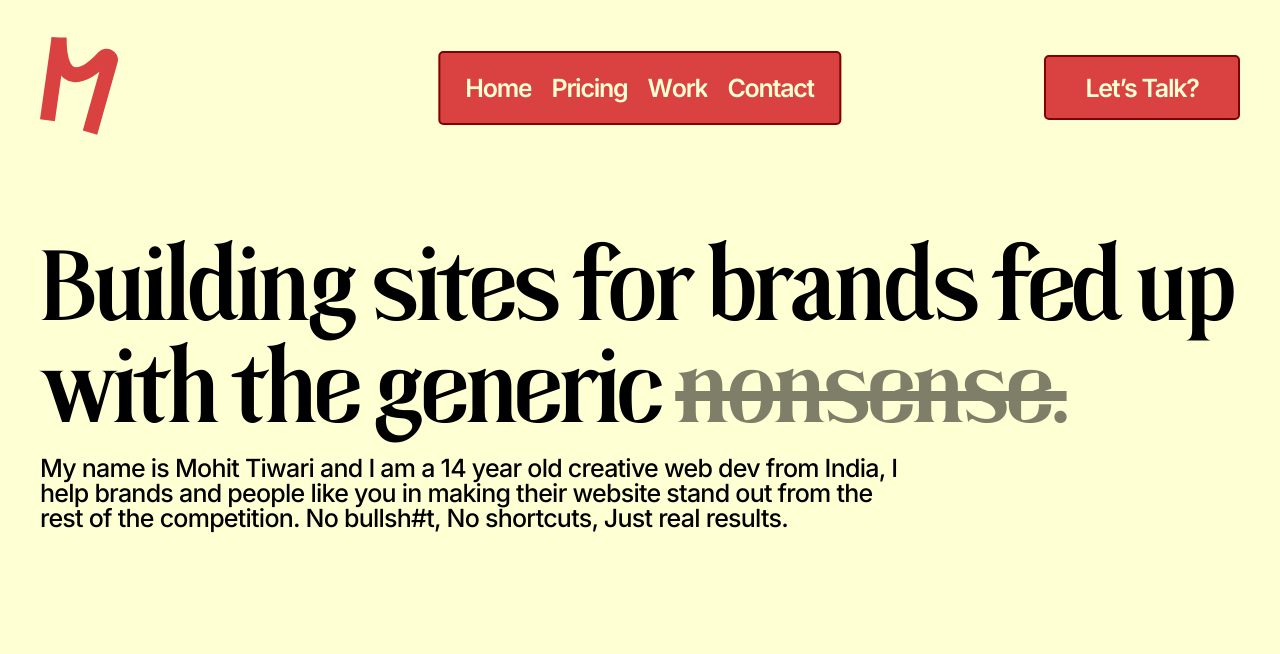
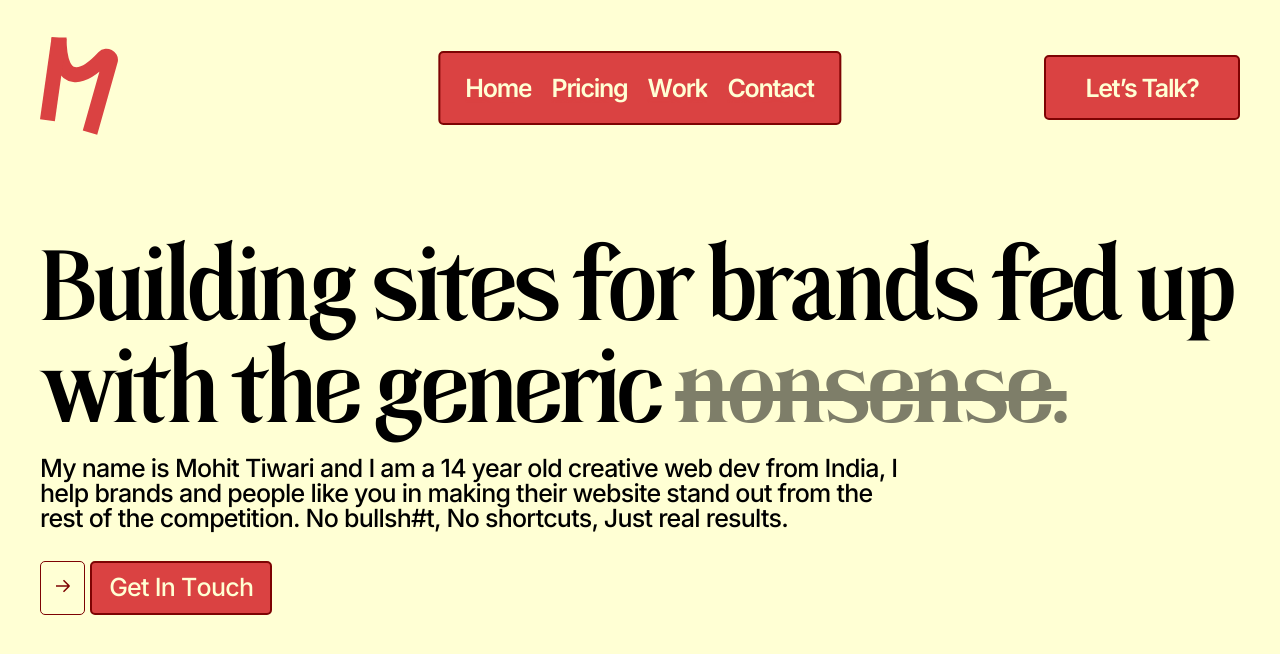
Before and after one commit to MohitTiwariBytes/portfolio-26, a React (Vite) app: page / in a window 1280 px wide. Shown: the top 654 px of the page. Built offline with nearby package versions, Linux system fonts and the light colour scheme.

Commit message:
text done + primary + secondary button done!

```diff
--- a/src/Components/Buttons/Animated/BtnAnimated.css
+++ b/src/Components/Buttons/Animated/BtnAnimated.css
@@ -0,0 +1,90 @@
+.btn-animated{
+    width: 232px;
+    height: 54px;
+    display: flex;
+    flex-direction: row;
+    gap: 5px;
+    align-items: center;
+    justify-content: space-between;
+    cursor: pointer;
+}
+
+.btn-left-icon{
+    width: 20%;
+    height: 100%;
+    border: 1px solid var(--red-stroke);
+    display: flex;
+    justify-content: center;
+    align-items: center;
+    border-radius: 5px;
+}
+
+.btn-left-icon svg{
+    filter: drop-shadow(-20px 0 0 currentColor);
+    transition: all 0.4s cubic-bezier(.26,.2,0,1.31);
+}
+
+.wrap-svg-btn{
+    overflow: hidden;
+}
+
+.btn-animated:hover .btn-left-icon svg{
+    filter: drop-shadow(-20px 0 0 var(--red-stroke));
+    transform: translateX(20px);
+}
+
+
+.btn-text{
+    width: 80%;
+    height: 100%;
+    background-color: var(--red);
+    border: 2px solid var(--red-stroke);
+    border-radius: 5px;
+    display: flex;
+    justify-content: center;
+    align-items: center;
+    color: var(--white);
+    font-size: 25px;
+    font-family: "Inter";
+    font-weight: 500;
+    letter-spacing: -0.03em;
+    line-height: 100%;
+}
+
+/* wrapper for characters */
+.btn-text-inner {
+    display: inline-block;
+    overflow: hidden;
+}
+
+/* individual characters */
+.btn-char {
+    display: inline-block;
+    position: relative;
+    transform: translateY(0);
+    color: var(--white);
+    font-family: "Inter";
+    font-size: 25px;
+    font-weight: 500;
+    letter-spacing: -0.03em;
+    text-shadow: 0px 1.2em 10px var(--red);
+
+}
+
+/* hover animation — EXACT same motion */
+.btn-animated:hover .btn-char {
+    transform: translateY(-1.2em);
+    text-shadow: 0px 1.2em 0px var(--white);
+}
+
+@media (max-width: 1060px) {
+
+    .btn-char{
+        font-size: 20px;
+    }
+
+    .btn-animated{
+        height: 44px;
+        width: 200px;
+    }
+}
--- a/src/Components/Buttons/Animated/BtnAnimated.jsx
+++ b/src/Components/Buttons/Animated/BtnAnimated.jsx
@@ -1,11 +1,25 @@
-import React from "react";
+import React, { useEffect, useState } from "react";
 import "./BtnAnimated.css";
-import gsap from "gsap";
 
 export default function BtnAnimated({ sx, text, onClick }) {
+  const renderChars = () =>
+    [...text].map((char, i) => (
+      <span
+        key={i}
+        className="btn-char"
+        style={{
+          transition: "all 0.4s cubic-bezier(.26,.2,0,1.31)",
+          whiteSpace: char === " " ? "pre" : "normal",
+        }}
+      >
+        {char}
+      </span>
+    ));
+
   return (
-    <div style={sx} onClick={onClick} className="btn-animated">
+    <div style={sx} onClick={onClick} className={`btn-animated`}>
       <div className="btn-left-icon">
+        <div className="wrap-svg-btn">
           <svg
             width="16"
             height="16"
@@ -14,15 +28,17 @@ export default function BtnAnimated({ sx, text, onClick }) {
             xmlns="http://www.w3.org/2000/svg"
           >
             <path
-            fill-rule="evenodd"
-            clip-rule="evenodd"
+              fillRule="evenodd"
+              clipRule="evenodd"
               d="M9.53033 2.21966L9 1.68933L7.93934 2.74999L8.46967 3.28032L12.4393 7.24999H1.75H1V8.74999H1.75H12.4393L8.46967 12.7197L7.93934 13.25L9 14.3107L9.53033 13.7803L14.6036 8.70709C14.9941 8.31657 14.9941 7.6834 14.6036 7.29288L9.53033 2.21966Z"
               fill="#7D0303"
             />
           </svg>
         </div>
+      </div>
+
       <div className="btn-text">
-        <span>{text}</span>
+        <div className="btn-text-inner">{renderChars()}</div>
       </div>
     </div>
   );
--- a/src/Pages/Home/Sections/Hero/Hero.css
+++ b/src/Pages/Home/Sections/Hero/Hero.css
@@ -29,7 +29,7 @@
     max-width: 1439px;
     line-height: 100%;
 }
-.top-txt-hero span{
+#desc-hero{
     font-size: 25px;
     font-family: "Inter";
     font-weight: 500;
@@ -38,7 +38,9 @@
     line-height: 100%;
 }
 
-
+.btn-hero{
+    margin-top: 20px;
+}
 
 @media (max-width: 1060px) {
     .hero-section{
@@ -48,4 +50,13 @@
     .top-txt-hero{
         margin-top: 180px;
     }
+
+    #desc-hero{
+        font-size: 18px;
+        max-width: 90%;
+    }
+
+    .btn-hero {
+        margin-top: 10px;
+    }
 }
--- a/src/Pages/Home/Sections/Hero/Hero.jsx
+++ b/src/Pages/Home/Sections/Hero/Hero.jsx
@@ -2,6 +2,7 @@ import React from "react";
 import "./Hero.css";
 import gsap from "gsap";
 import Navbar from "../../../../Components/Navbar/Navbar";
+import BtnAnimated from "../../../../Components/Buttons/Animated/BtnAnimated";
 
 export default function Hero() {
   return (
@@ -12,12 +13,15 @@ export default function Hero() {
             Building sites for brands fed up with the generic{" "}
             <z id="strike">nonsense.</z>
           </h1>
-          <span>
+          <span id="desc-hero">
             My name is Mohit Tiwari and I am a 14 year old creative web dev from
             India, I help brands and people like you in making their website
             stand out from the rest of the competition. No bullsh#t, No
             shortcuts, Just real results.
           </span>
+          <div className="btn-hero">
+            <BtnAnimated text={"Get In Touch"}></BtnAnimated>
+          </div>
         </div>
       </div>
     </div>
```
Lines whose indentation alone changed are shown as unchanged.
